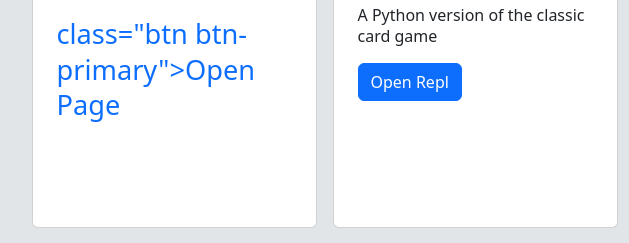
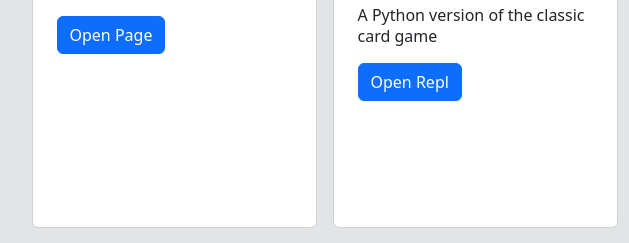
Before and after one commit to euclyd-2022/euclyd-2022.github.io, a plain HTML site: page index.html in a window 1280 px wide. Shown: the part 1910-2153 px from the top of the page, 165-794 px from the left. Drawn offline with nearby package versions, Linux system fonts and the light colour scheme.

```diff
--- a/index.html
+++ b/index.html
@@ -120,7 +120,7 @@
             <div class="card-body">
               <h5 class="card-title">Keeper App <i class="fa-brands fa-react"></i></h5>
               <p class="card-text">React.js Task App</p>
-              <a href="https://codesandbox.io/s/github/euclyd-2022/keeper-app"> class="btn btn-primary">Open Page</a>
+              <a href="https://codesandbox.io/s/github/euclyd-2022/keeper-app" class="btn btn-primary">Open Page</a>
             </div>
           </div>
 
```
